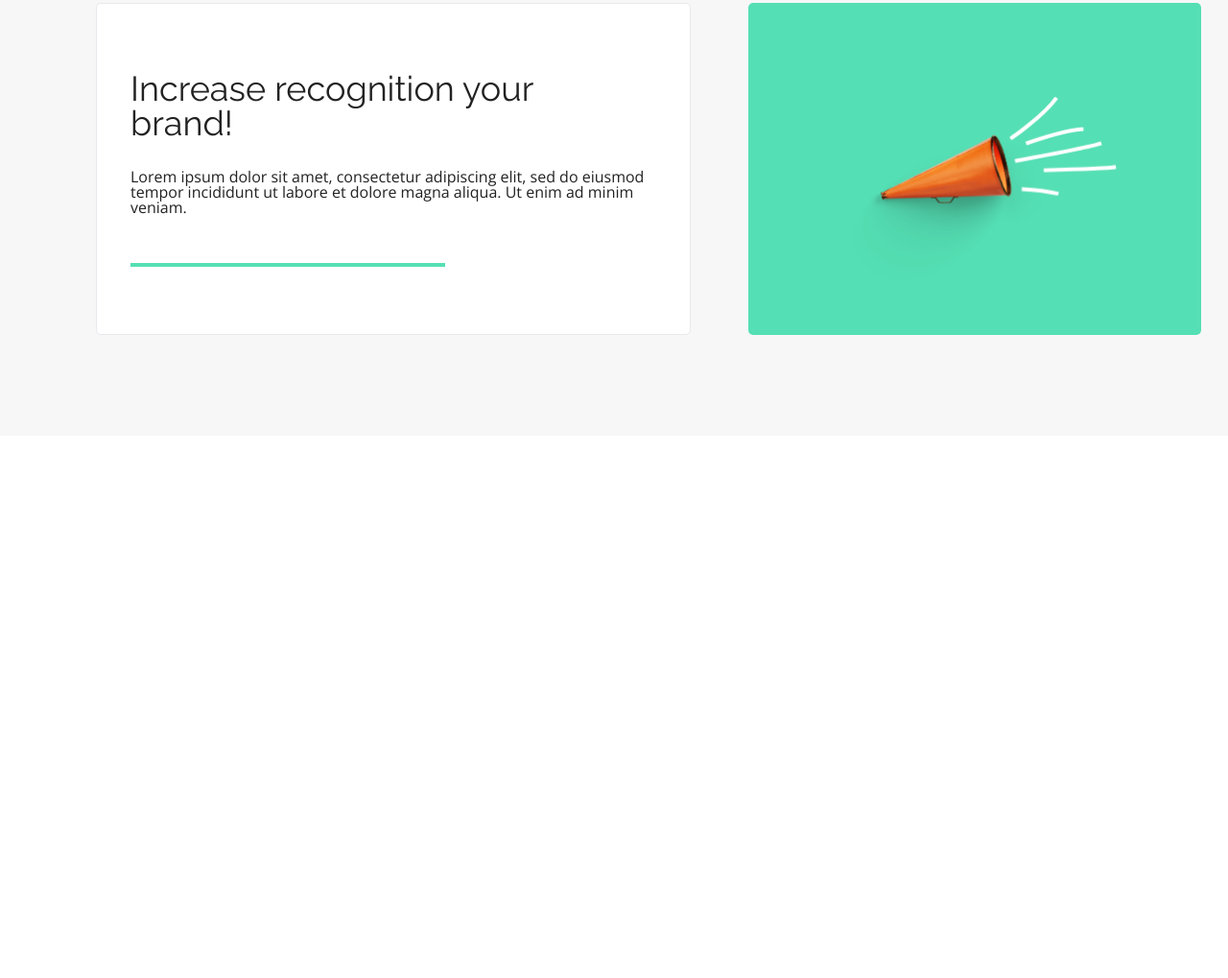
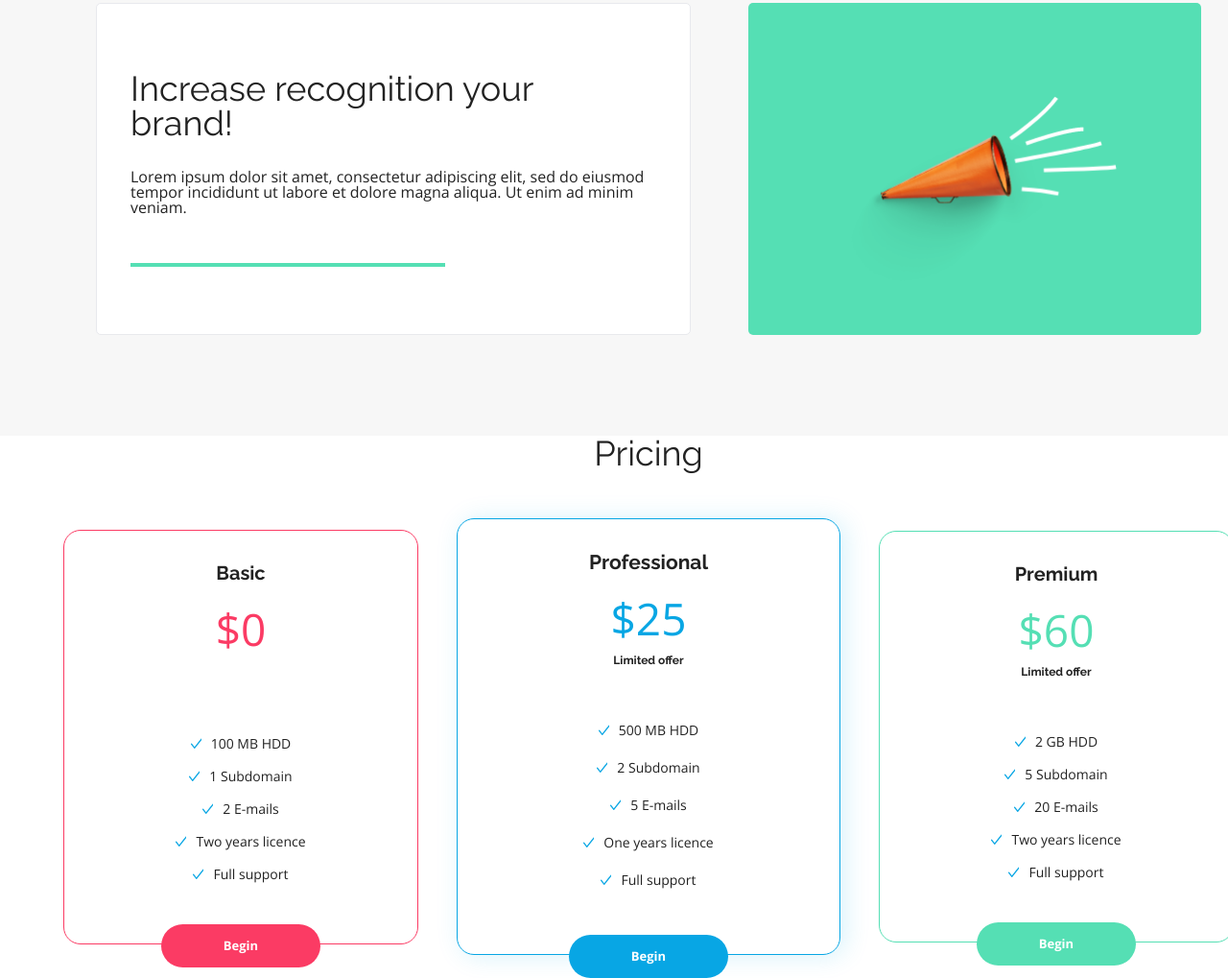
Before and after one commit to klaudiaab/Best-Shop, a plain HTML site: page index.html in a window 1280 px wide. Shown: the part 2354-3373 px from the top of the page at 96% size. Before the commit the page ends 2808 px from the top, so only its background shows below. Drawn offline with nearby package versions, Linux system fonts and the light colour scheme.

Commit message:
ALmost page 4 is done

```diff
--- a/css/style.css
+++ b/css/style.css
@@ -292,3 +292,96 @@ h2 {
     height: auto;
     margin-top: 55px;
 }
+
+/*pricing page*/
+
+.pricing {
+    margin: 0 auto;
+    display: flex;
+    flex-direction: column;
+    justify-content: center;
+    align-items: center;
+}
+.pricing-boxes {
+    display: flex;
+    align-items: center;
+    justify-content: center;
+    margin-top: 50px;
+}
+.pricing-box {
+    width: 370px;
+    display: flex;
+    align-items: center;
+    border: 1px solid var(--accent-color);
+    flex-direction: column;
+    border-radius: 18px;
+}
+.pricing-details {
+   margin-top: 34px;
+   margin-bottom: 60px;
+   text-align: center;
+}
+.pricing-type {
+    font-family: var(--font-raleway);
+    font-size: 1.25rem;
+    font-weight: 700;
+}
+.pricing-price {
+    font-family: var(--font-open-sans);
+    font-size: 2.875rem;
+    font-weight: 300;
+    margin-top: 25px;
+    color: var(--accent-color);
+}
+.pricing-limited {
+    font-family: var(--font-raleway);
+    font-weight: 700;
+    font-size: 0.75rem;
+    margin-top: 15px;
+    text-align: center;
+}
+.pricing-items {
+    text-align: center;
+}
+.pricing-item {
+    margin-bottom: 20px;
+    font-size: 0.875rem;
+}
+.pricing-item::before {
+    content: "";
+    width: 11px;
+    height: 11px;
+    display: inline-block;
+    margin-right: 10px;
+    background-image: url("../assets/Checkmark.svg");
+}
+.pricing-item--not::before {
+    background-image: url(../assets/Close.svg);
+}
+.pricing-box .btn {
+    position: relative;
+    bottom: -25px;
+    font-size: 0.8125rem;
+    background-color: var(--accent-color);
+}
+.pricing-box-basic {
+    --accent-color: var(--color-redish);
+}
+.pricing-box-basic .pricing-price {
+    margin-bottom: 30px;
+}
+.pricing-box-professional {
+    width: 400px;
+    --accent-color: var(--base-color);
+    margin: 0 40px;
+    box-shadow: 5px 1px 27px var(--base-color-shadow);
+}
+.pricing-box-professional .pricing-type {
+    font-size: 1.3125rem;
+}
+.pricing-box-professional .pricing-item {
+    margin-bottom: 25px;
+}
+.pricing-box-premium {
+    --accent-color: var(--color-green);
+}
--- a/index.html
+++ b/index.html
@@ -119,5 +119,60 @@
         </div>
     </div>
 </section>
+
+<!--Pricing page-->
+
+<section class="pricing container" id="prices">
+    <h2>Pricing</h2>
+        <div class="pricing-boxes">
+            <!--box number 1 - basic-->
+            <div class="pricing-box pricing-box-basic">
+                <div class="pricing-details">
+                    <div class="pricing-type">Basic</div>
+                        <div class="pricing-price">$0</div>
+                </div>
+                <ul class="pricing-items">
+                    <li class="pricing-item">100 MB HDD</li>
+                    <li class="pricing-item">1 Subdomain</li>
+                    <li class="pricing-item">2 E-mails</li>
+                    <li class="pricing-item">Two years licence</li>
+                    <li class="pricing-item">Full support</li>
+                </ul>
+                <a href="#" class="btn">Begin</a>
+            </div>
+            <!--box number 2 - basic-->
+            <div class="pricing-box pricing-box-professional">
+                <div class="pricing-details">
+                    <div class="pricing-type">Professional</div>
+                        <div class="pricing-price">$25</div>
+                        <div class="pricing-limited">Limited offer</div>
+                </div>
+                <ul class="pricing-items">
+                    <li class="pricing-item">500 MB HDD</li>
+                    <li class="pricing-item">2 Subdomain</li>
+                    <li class="pricing-item">5 E-mails</li>
+                    <li class="pricing-item">One years licence</li>
+                    <li class="pricing-item">Full support</li>
+                </ul>
+                <a href="#" class="btn btn-primary">Begin</a>
+            </div>
+            <!--box number 3 - basic-->
+            <div class="pricing-box pricing-box-premium">
+                <div class="pricing-details">
+                    <div class="pricing-type">Premium</div>
+                        <div class="pricing-price">$60</div>
+                        <div class="pricing-limited">Limited offer</div>
+                </div>
+                <ul class="pricing-items">
+                    <li class="pricing-item">2 GB HDD</li>
+                    <li class="pricing-item">5 Subdomain</li>
+                    <li class="pricing-item">20 E-mails</li>
+                    <li class="pricing-item">Two years licence</li>
+                    <li class="pricing-item">Full support</li>
+                </ul>
+                <a href="#" class="btn">Begin</a>
+            </div>
+        </div>
+</section>
 </body>
 </html>
```
Also changed, not shown: assets/Close.svg (added).
